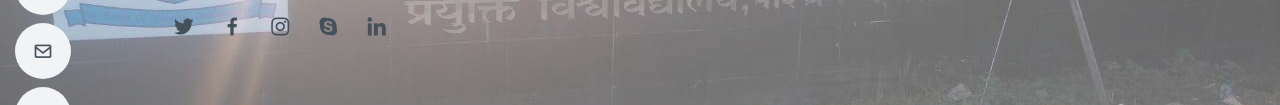
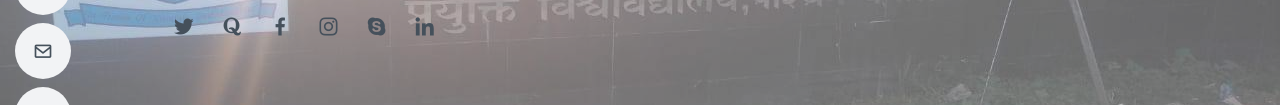
Before and after one commit to OMGUPTA21/omprofile, a plain HTML site: page index.html in a window 1280 px wide. Shown: the part 441-546 px from the top of the page. Drawn offline with nearby package versions, Linux system fonts and the light colour scheme.

Commit message:
Update index.html

```diff
--- a/index.html
+++ b/index.html
@@ -95,6 +95,7 @@ return false;
       <p>I'm <i><span class="typed" data-typed-items="Makautian,Fronted Developer, Campus Ambassador, Backed Devloper, MCA Student,Tech Enthusiast"></span></i></p>
         <div class="social-links">
         <a href="https://twitter.com/OmGupta79801963" class="twitter" target="_blank"><i class="bx bxl-twitter" ></i></a>
+        <a href="https://www.quora.com/profile/Om-Gupta-418" class="twitter" target="_blank"><i class="bx bxl-quora" ></i></a>
         <a href="https://www.facebook.com/profile.php?id=100024628967102" class="facebook" target="_blank"><i class="bx bxl-facebook" ></i></a>
         <a href="https://www.instagram.com/swagom21/" class="instagram" target="_blank"><i class="bx bxl-instagram"></i></a>
         <a href="https://go.skype.com/myaccount" class="google-plus" target="_blank"><i class="bx bxl-skype" ></i></a>
```
